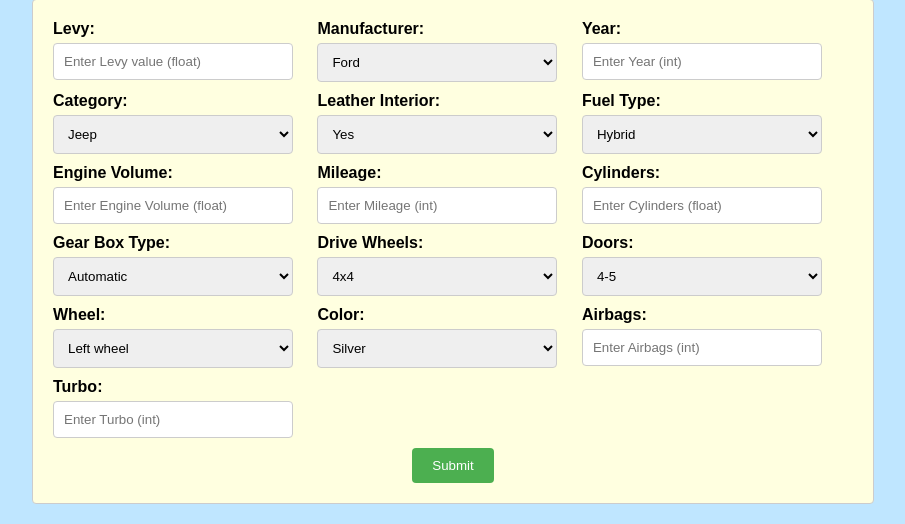
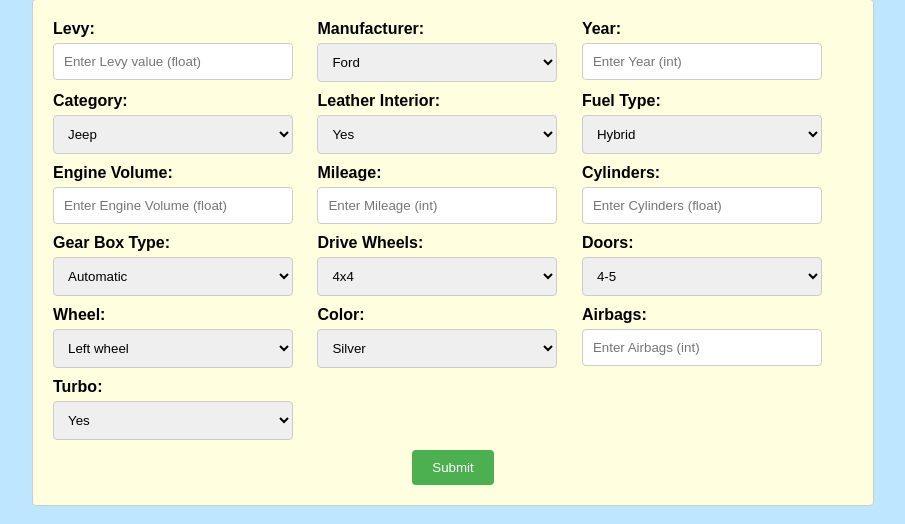
Before and after one commit to anjaliramesh-datascience/car-price-prediction, a Flask app: page / in a window 1280 px wide. Shown: the part 289-813 px from the top of the page, without its empty margins (187-1092 px from the left). Run offline with Flask 3, Linux system fonts and the light colour scheme.

Commit message:
final commit

```diff
--- a/application.py
+++ b/application.py
@@ -31,7 +31,7 @@ def predict_datapoint():
             wheel=request.form.get('wheel'),
             color=request.form.get('color'),
             airbags=int(request.form.get('airbags')),
-            turbo=int(request.form.get('turbo'))
+            turbo=request.form.get('turbo')
         )
 
         pred_df = data.get_data_as_dataframe()
@@ -61,7 +61,7 @@ def predict_api():
             wheel=request.json['wheel'],
             color=request.json['color'],
             airbags=int(request.json['airbags']),
-            turbo=int(request.json['turbo'])
+            turbo=request.json['turbo']
         )
 
         pred_df = data.get_data_as_dataframe()
--- a/templates/index.html
+++ b/templates/index.html
@@ -139,7 +139,10 @@
 
         <div class="form-group">
             <label for="turbo">Turbo:</label>
-            <input type="text" id="turbo" name="turbo" placeholder="Enter Turbo (int)">
+            <select id = "turbo" name="turbo">
+                <option value= "1">Yes</option>
+                <option value= "0">No</option>
+            </select>
         </div>
 
         <div style="clear:both;"></div>
```
